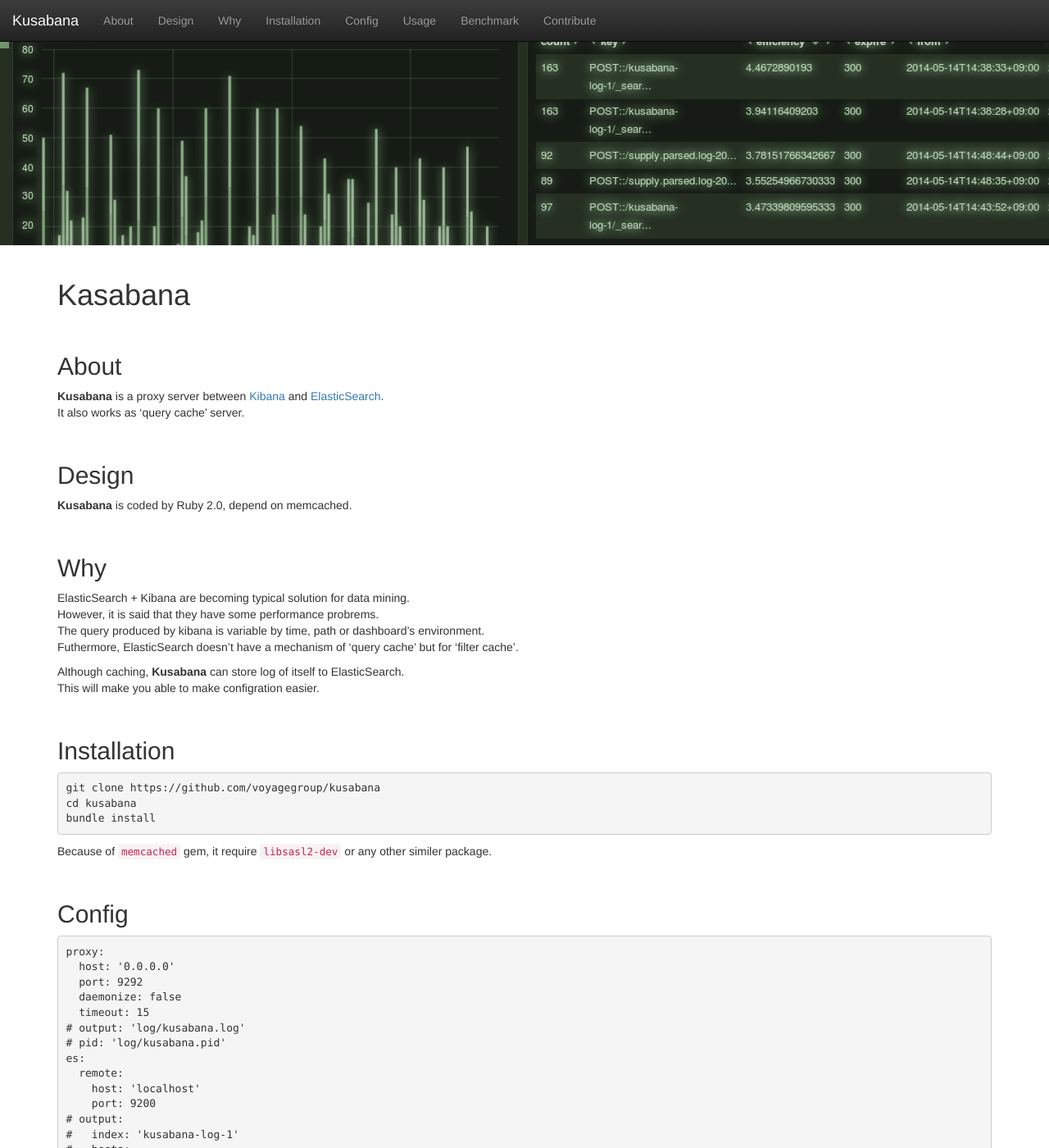
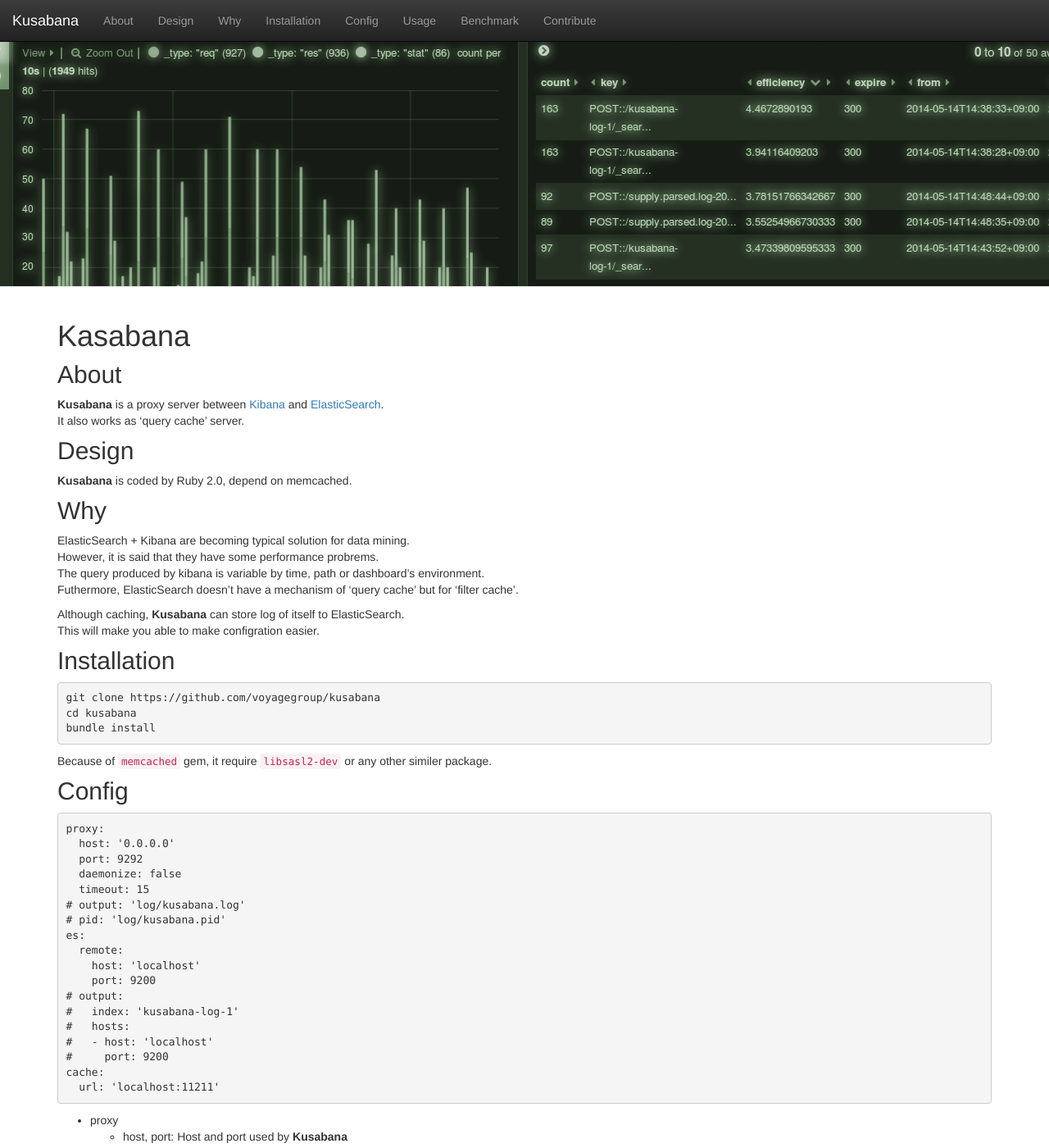
Before and after one commit to voyagegroup/kusabana, a Jekyll site: the page built from index.md, in a window 1280 px wide and 1400 px high. Shown: the whole window at 82% size. Built offline with Jekyll 4.4.1, drawn with Linux system fonts in a browser that asks for light colours; nearby versions of some CDN libraries.

Commit message:
Adjust position

```diff
--- a/css/main.css
+++ b/css/main.css
@@ -1,15 +1,12 @@
 ---
-body {
-  padding-top: 50px;
-}
-
+---
 h2 {
-  padding-top: 80px;
-  margin-top: -40px;
+  padding-top: 60px;
+  margin-top: -60px;
 }
 
 .page-header {
-  margin-top: 0px;
+  margin-top: 50px;
   width: 100%;
   height: 300px;
   background-image: url("{{site.baseurl}}/header.png");
```
